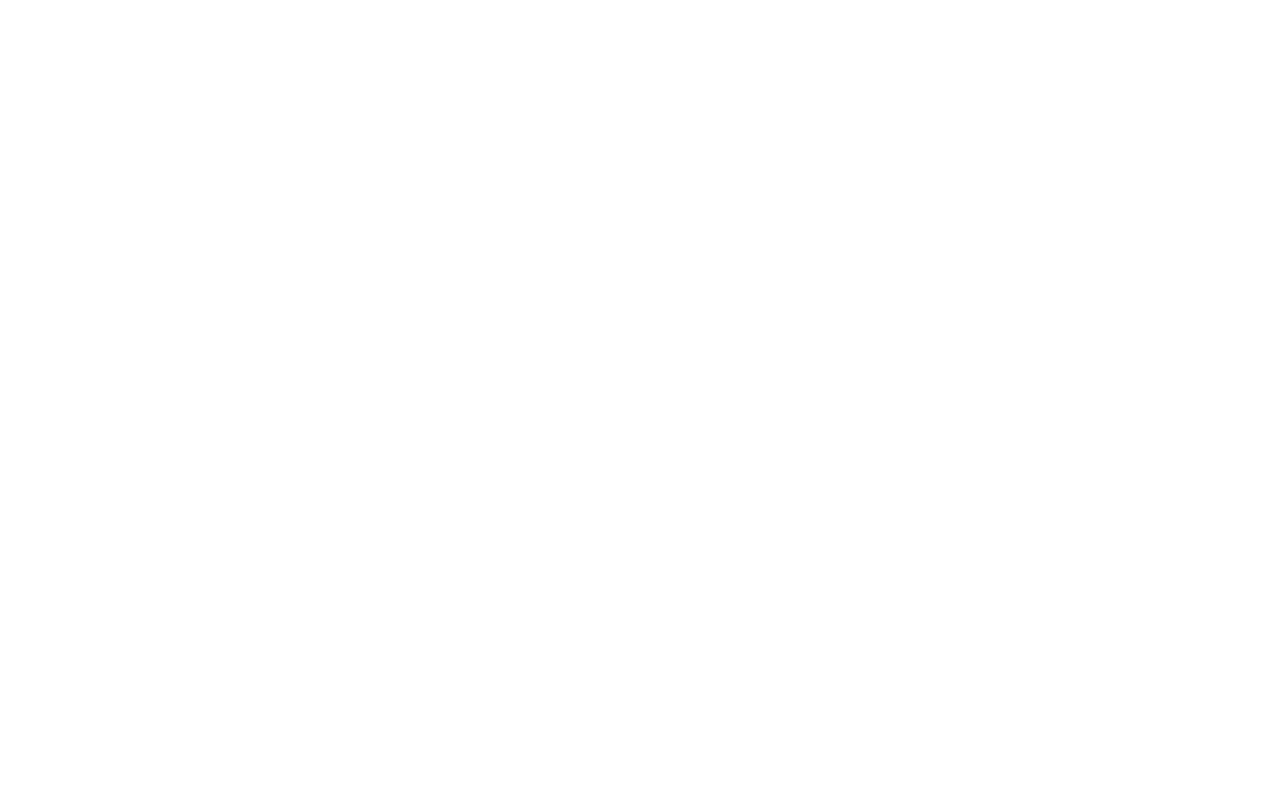
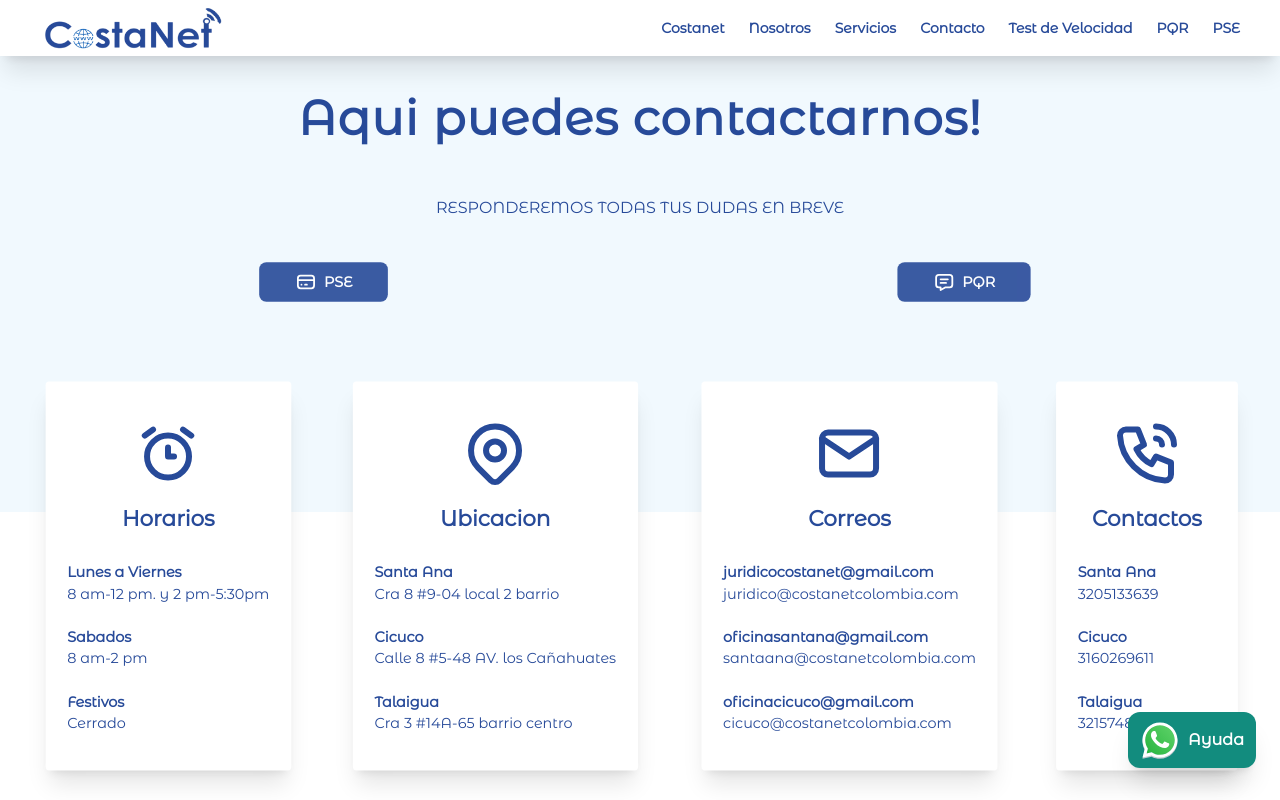
Before and after one commit to labs-company/costanet, a Next.js app: page /contacto in a window 1280 px wide. Shown: the top 800 px of the page. Built offline with nearby package versions, Linux system fonts and the light colour scheme.

Commit message:
chore: Update layout.tsx

```diff
--- a/app/layout.tsx
+++ b/app/layout.tsx
@@ -45,7 +45,7 @@ export default function RootLayout({
 }) {
   return (
     <html lang="en" className="scroll-smooth">
-      <body className="hidden">
+      <body className="">
         <header className="fixed top-0 z-50 left-0 right-0">
           <Navbar />
         </header>
```
